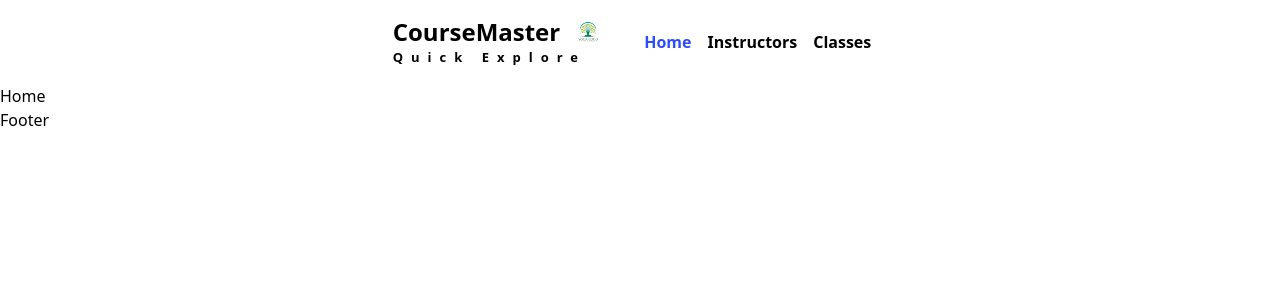
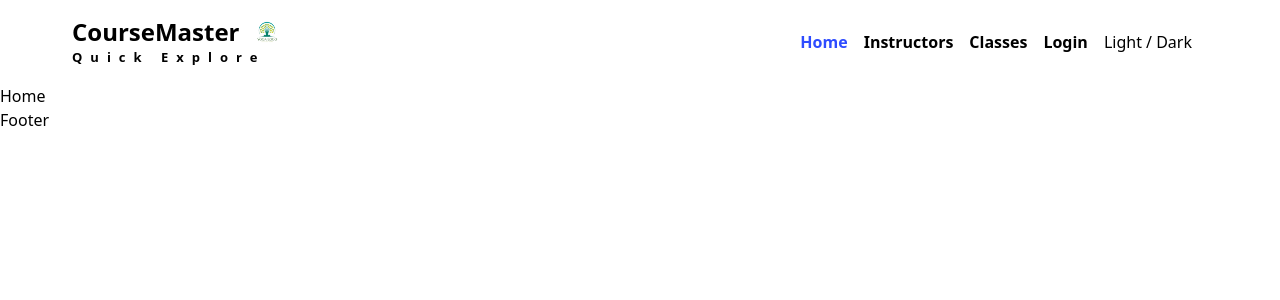
Before and after one commit to Ctrl-E/Full-React-Course-Selling-Website, a React (Vite) app in the folder frontend/: page / in a window 1280 px wide. Shown: the top 300 px of the page. Built offline with nearby package versions, Linux system fonts and the light colour scheme.

Commit message:
Nav link to login page added

```diff
--- a/frontend/src/components/headers/NavBar.jsx
+++ b/frontend/src/components/headers/NavBar.jsx
@@ -11,7 +11,7 @@ export const NavBar = () => {
   return (
     <nav>
       <div className="lg:w-[95%] mx-auto sm:px-6 lg:px-6">
-        <div className="px-4 py-4 flex items-center justify-center">
+        <div className="px-4 py-4 flex items-center justify-between">
           {/*Logo*/}
           <div>
             <h1 className="text-2xl inline-flex gap-3 items-center font-bold">
@@ -47,6 +47,27 @@ export const NavBar = () => {
                     </NavLink>
                   </li>
                 ))}
+                {/*Based on users*/}
+                <li>
+                  <NavLink
+                    to="/login"
+                    className={({ isActive }) =>
+                      `font-bold ${
+                        isActive
+                          ? "text-secondary"
+                          : `${
+                              navBg.includes("bg-transparent")
+                                ? "text-white"
+                                : "text-black dark:text-white"
+                            }`
+                      } hover:text-secondary duration-300`
+                    }
+                  >
+                    Login
+                  </NavLink>
+                </li>
+                {/*Color toggle*/}
+                <li>Light / Dark</li>
               </ul>
             </div>
           </div>
```
